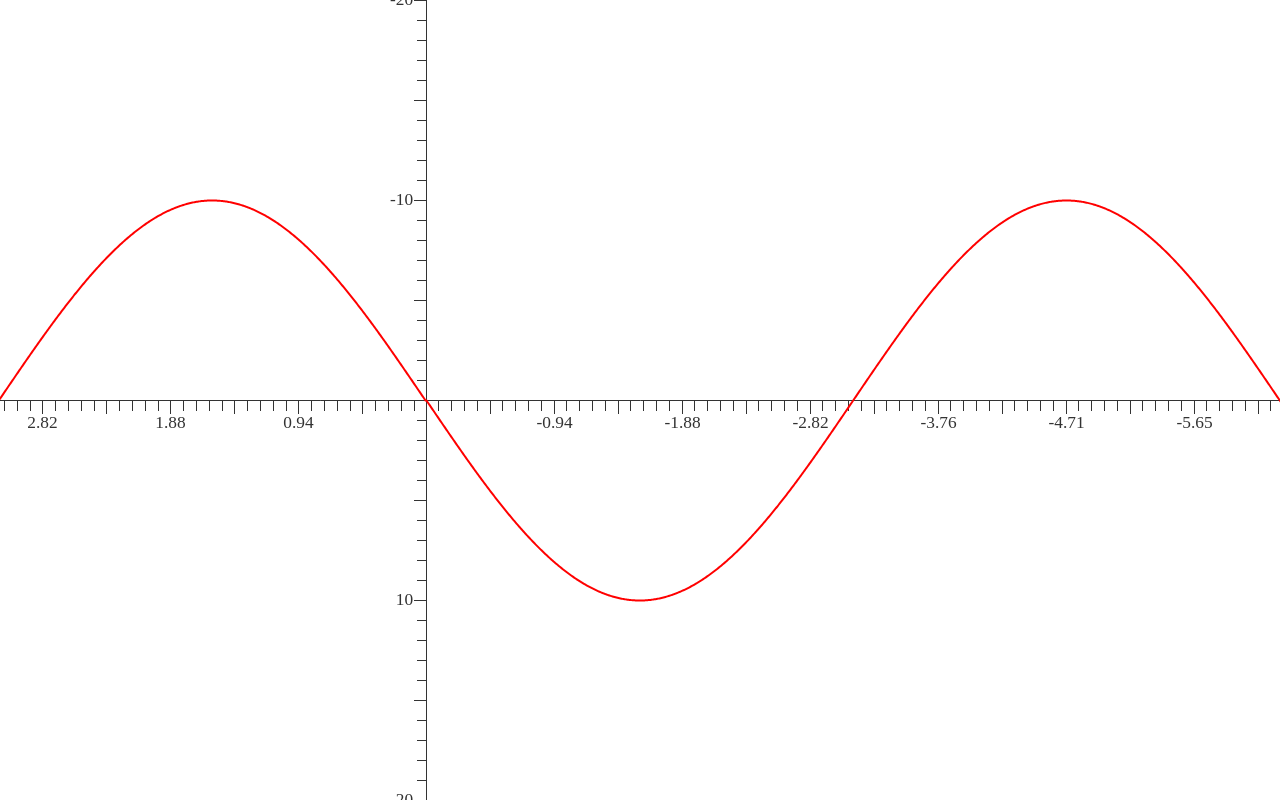
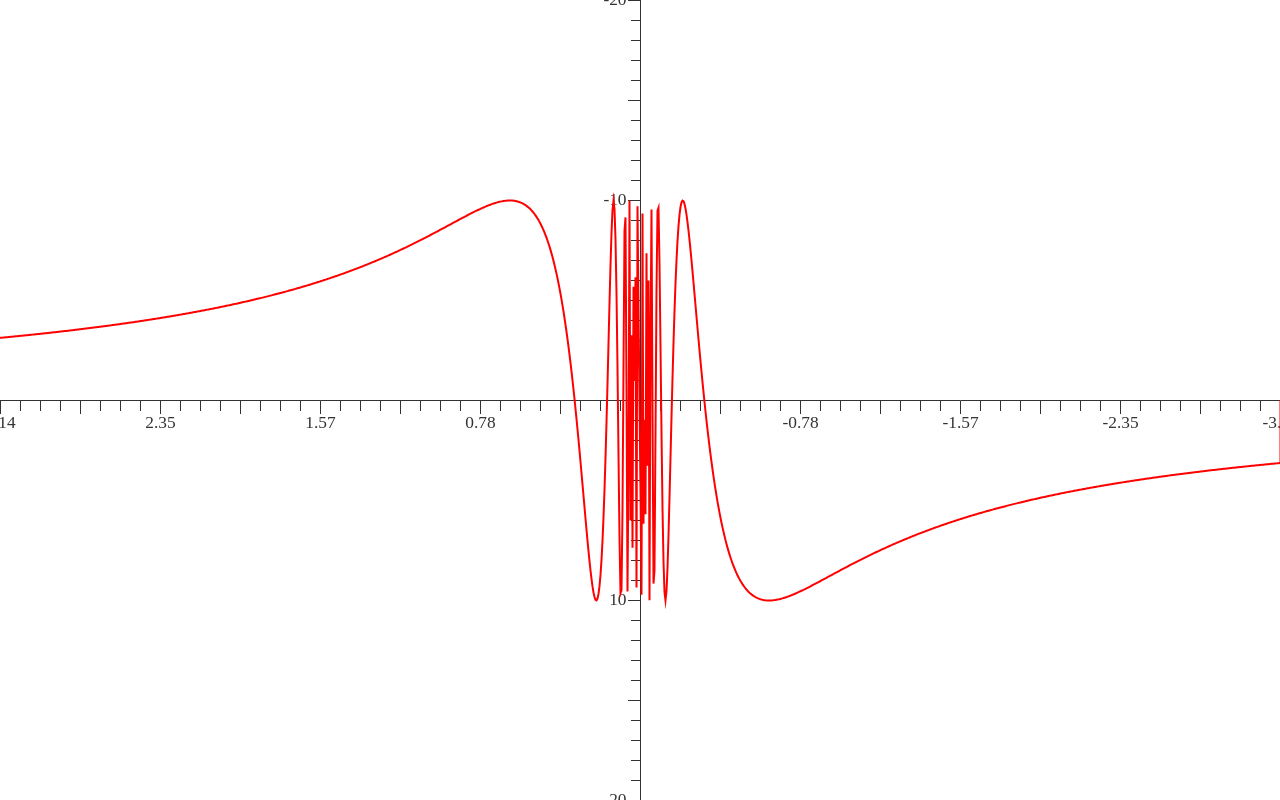
Before and after one commit to pheneco/graph, a plain HTML site: page index.html in a window 1280 px wide. Drawn offline with Linux system fonts and the light colour scheme; a web font is replaced by a local one.

Commit message:
Added separate x- and y-axis options

```diff
--- a/graph.js
+++ b/graph.js
@@ -25,7 +25,11 @@ _g.g = (_g.graph = {
             TICK_COUNT_Y    = options.tickCountY    || 40,
             EXTEND_LENGTH	= options.extendLength  || 13,
             EXTEND_RATE		= options.extendRate    || 5,
+            EXTEND_RATE_X   = options.extendRateX   || EXTEND_RATE,
+            EXTEND_RATE_Y   = options.extendRateY   || EXTEND_RATE,
             LABEL_RATE		= options.labelRate     || 10,
+            LABEL_RATE_X    = options.labelRateX    || LABEL_RATE,
+            LABEL_RATE_Y	= options.labelRateY    || LABEL_RATE,
             LABEL_FONT      = options.labelFont     || "13pt 'Roboto'",
             LABEL_COLOR     = options.labelColor    || TICK_COLOR,
             LABEL_RANGE_X   = AXIS_RANGE_X[0]-AXIS_RANGE_X[1],
@@ -71,11 +75,11 @@ _g.g = (_g.graph = {
             let x = ~~((width/TICK_COUNT_X)*i)+left+~~(width*ORIGIN.x);
             ctx.moveTo(x,0.5+top+~~(height*ORIGIN.y));
             ctx.lineTo(x,0.5+top+~~(height*ORIGIN.y)+(
-                i%EXTEND_RATE==0?EXTEND_LENGTH:TICK_LENGTH
+                i%EXTEND_RATE_X==0?EXTEND_LENGTH:TICK_LENGTH
             ));
             ctx.stroke();
             //	Write label
-            if((i%LABEL_RATE==0||TICK_COUNT_X<LABEL_RATE)&&i!=0)
+            if((i%LABEL_RATE_X==0||TICK_COUNT_X<LABEL_RATE_X)&&i!=0)
                 ctx.fillText(
                     (~~((i/TICK_COUNT_X)*LABEL_RANGE_X*(10**ROUNDING)))
                         /(10**ROUNDING),
@@ -92,11 +96,11 @@ _g.g = (_g.graph = {
             let y = ~~((height/TICK_COUNT_Y)*i)+top+~~(height*ORIGIN.y);
             ctx.moveTo(0.5+left+~~(width*ORIGIN.x),y);
             ctx.lineTo(0.5+left+~~(width*ORIGIN.x)-(
-                i%EXTEND_RATE==0?EXTEND_LENGTH:TICK_LENGTH
+                i%EXTEND_RATE_Y==0?EXTEND_LENGTH:TICK_LENGTH
             ),y);
             ctx.stroke();
             //	Write label
-            if((i%LABEL_RATE==0||TICK_COUNT_Y<LABEL_RATE)&&i!=0)
+            if((i%LABEL_RATE_Y==0||TICK_COUNT_Y<LABEL_RATE_Y)&&i!=0)
                 ctx.fillText(
                     (~~((-1*i/TICK_COUNT_Y)*LABEL_RANGE_Y*(10**ROUNDING)))
                         /(10**ROUNDING),
@@ -126,6 +130,8 @@ _g.g = (_g.graph = {
         ["g0.1.0.0006","Jul 13, 2018","Fixed axis range rendering"],
         ["g0.1.0.0007","Jul 13, 2018","Cleanup"],
         ["g0.1.0.0008","Jul 13, 2018","Cleanup"],
-        ["g0.1.0.0009","Jul 13, 2018","Added function rendering"]
+        ["g0.1.0.0009","Jul 13, 2018","Added function rendering"],
+        ["g0.1.0.0010","Jul 13, 2018","Added label rounding"],
+        ["g0.1.0.0011","Jul 13, 2018","Added separate x- and y-axis options"]
     ]
 });
--- a/index.html
+++ b/index.html
@@ -19,6 +19,15 @@
         graph.width = rect.width;
         graph.height= rect.height;
         var ctx		= graph.getContext("2d");
-        _g.graph.render(ctx,x=>10*Math.sin(x),{axisRangeX:[-Math.PI,2*Math.PI]});
+        _g.graph.render(
+            ctx,
+            x=>10*Math.sin(1/x),
+            {
+                axisRangeX:[-1*Math.PI,Math.PI],
+                tickCountX:64,
+                extendRateX:4,
+                labelRateX:8
+            }
+        );
     </script>
 </body>
```
